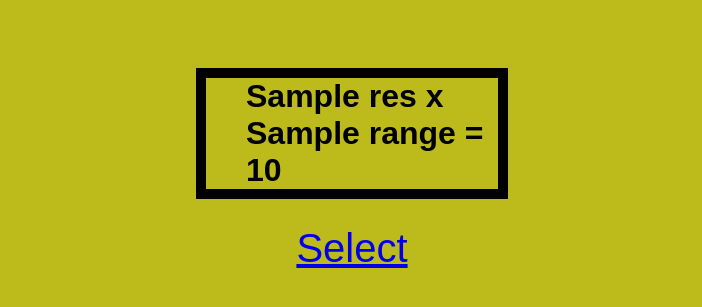
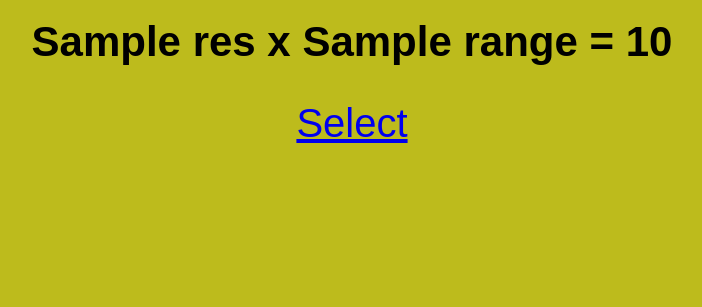
Before and after one commit to GovardhanGattu/tables, a Django app: template tables/templates/tables/tables.html in a window 1280 px wide. Shown: the top 307 px of the page, without its empty margins (288-990 px from the left). Run offline with Django 3.2, Linux system fonts and the light colour scheme; the template is opened without the code that fills it: most values are stand-ins (such as "Sample title", 1, 10 or a date in 2020); some libraries are stand-ins or nearby versions.

Commit message:
first commit

```diff
--- a/tables/templates/tables/select.html
+++ b/tables/templates/tables/select.html
@@ -13,6 +13,7 @@
 		padding-top:320px;
 		padding-left: 150px;
 		overflow:hidden;
+		background-repeat: repeat-x;
 	}
 	hgroup{
 		background-image:url("https://upload.wikimedia.org/wikipedia/commons/5/50/Black_colour.jpg");
@@ -30,6 +31,7 @@
 	</style>
 </head>
 <body>
+
 	<center>
 		<hgroup>
 		<h1>Select your table number</h1>
--- a/tables/templates/tables/tables.html
+++ b/tables/templates/tables/tables.html
@@ -3,6 +3,8 @@
 <html>
 <head>
 	<title>my tables</title>
+
+	<meta name="viewport" content="width=device-width, initial-scale=1, shrink-to-fit=no">
 
 <style type="text/css">
 
@@ -16,17 +18,13 @@
 		padding:10px;
 		overflow:hidden;
 	}
-    	h2{
-    		width:20%;
-    		border-width: 10px;
-    		border-color: black;
-    		border-style: solid;
-    		padding-left: 40px;
-    		margin-left: auto;
-    		margin-right: auto;
-    		margin-top:50px;
-    		font-size: 32;
+    	.container{
+
+    		margin:all;
+
+    		font-size: 28;
     	}
+
     	h{
     		font-size: 40;
     		overflow: hidden;
@@ -36,7 +34,7 @@
 </head>
 
 <body>
-
+		<div class="container" align="center">
 		<h2>
 			{% load mathfilters %}
 				{% for x in info.range %}
@@ -45,7 +43,8 @@
 
 
 		</h2>
-		<center><h><a href="{% url 'select' %}">Select</a></h></center>
+		<h><a href="{% url 'select' %}">Select</a></h>
+	</div>
 </body>
 
 </html>
```
